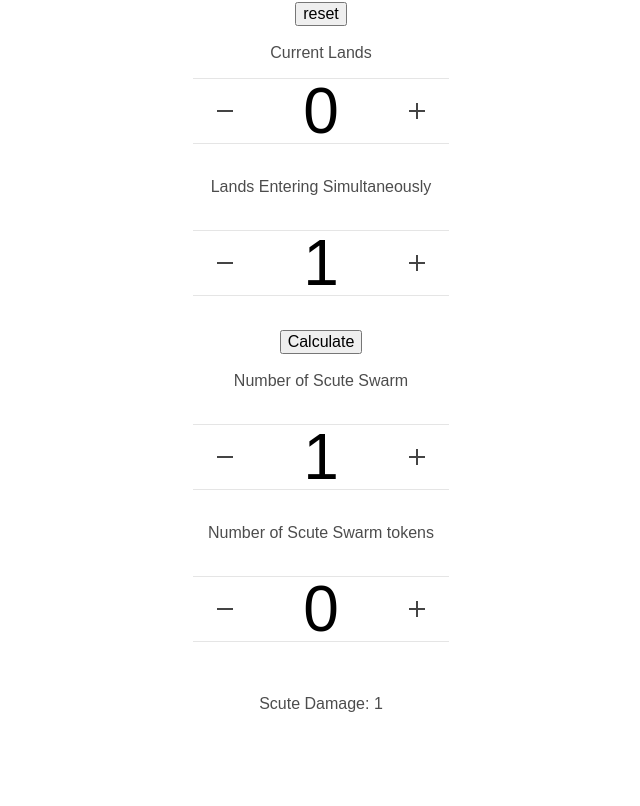
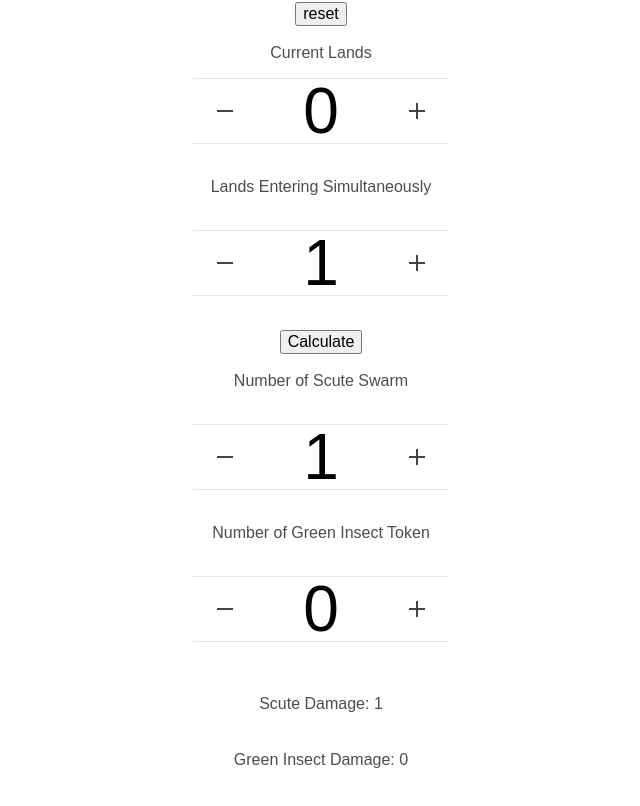
Before and after one commit to WPRobson/ScuteSwarmCalculator, a SvelteKit app: page / in a window 1280 px wide. Shown: the part 192-998 px from the top of the page, without its empty margins (319-959 px from the left). Before the commit the page ends 948 px from the top, so only its background shows below. Built offline with nearby package versions, Linux system fonts and the light colour scheme.

Commit message:
replace scute tokens with green insect

```diff
--- a/src/routes/+page.svelte
+++ b/src/routes/+page.svelte
@@ -5,22 +5,22 @@
 	let scuteCount = 1;
 	let landCount = 0;
 	let landsEntering = 1;
-	let scuteTokenCount = 0;
+	let greenInsectCount = 0;
 
 
 	function calculate(){
 		landCount = landCount += landsEntering
 		if (landCount <6) {
-			scuteTokenCount += scuteCount
+			greenInsectCount += scuteCount
 		}else{
-			scuteCount = scuteCount * (landsEntering+1)
+			scuteCount = (scuteCount) * (landsEntering+1)
 		}
 		landsEntering = 1;
 	}
 
 	function reset(){
 		scuteCount = 1;
-		scuteTokenCount = 0;
+		greenInsectCount = 0;
 		landCount = 0;
 		landsEntering = 1;
 	}
@@ -52,11 +52,12 @@
 	<br/>
 	<Counter bind:count={scuteCount} />
 	<br/>
-	<label for="scute-token-count">Number of Scute Swarm tokens</label>
+	<label for="green-insect-token-count">Number of Green Insect Token</label>
 	<br/>
-	<Counter bind:count={scuteTokenCount} />
+	<Counter bind:count={greenInsectCount} />
 	<br/>
-	<p>Scute Damage: {(scuteCount+scuteTokenCount)*1}</p>
+	<p>Scute Damage: {(scuteCount)*1}</p>
+	<p>Green Insect Damage: {(greenInsectCount)*1}</p>
 
 </section>
 
```
